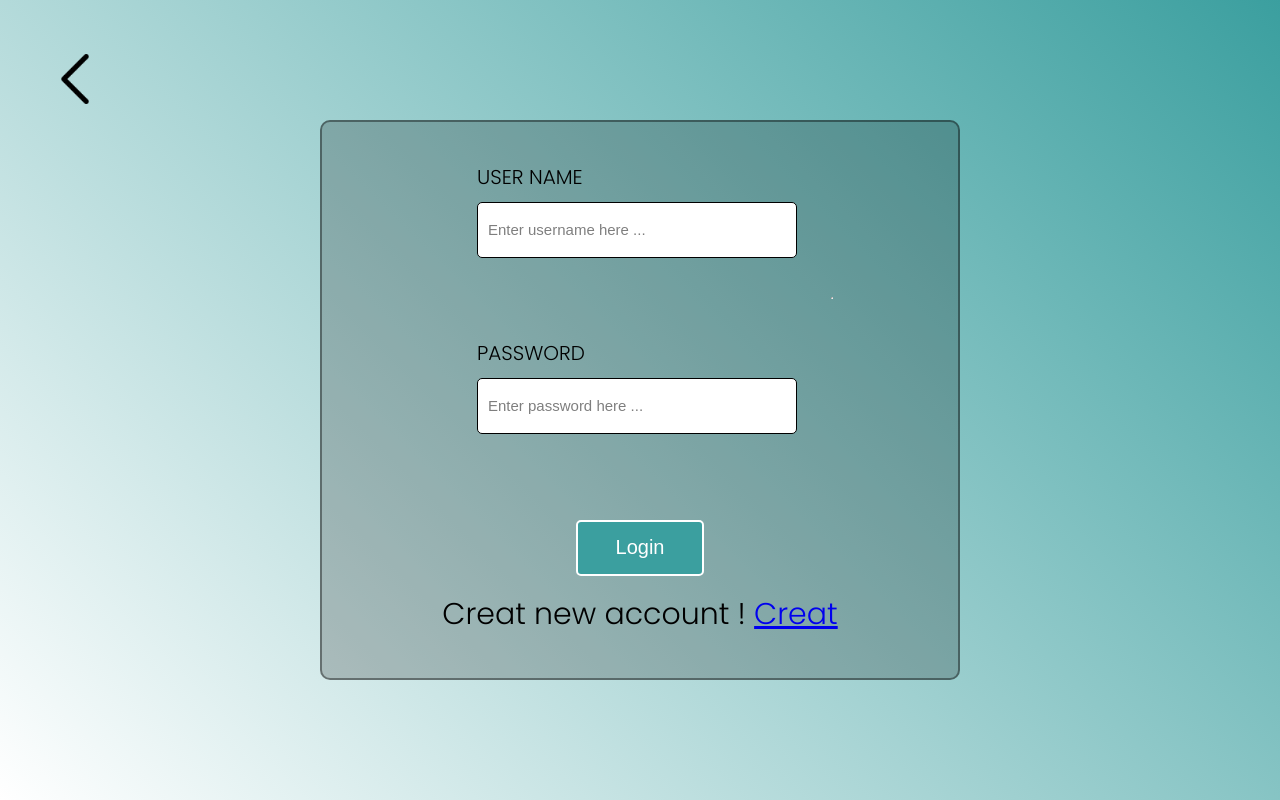
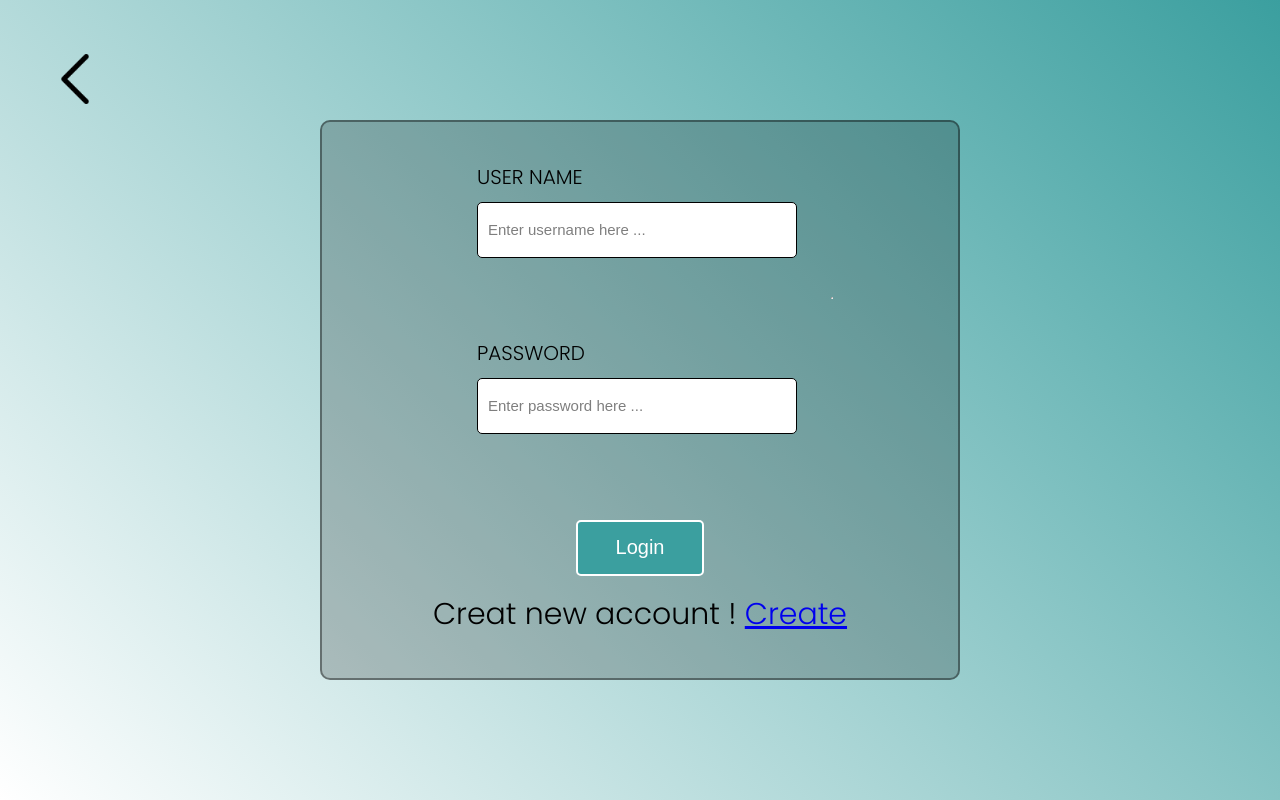
Before and after one commit to CharvitZalavadiya/medisync, a plain HTML site: page login.html in a window 1280 px wide. Drawn offline with Linux system fonts and the light colour scheme.

Commit message:
Update login.html

```diff
--- a/login.html
+++ b/login.html
@@ -30,7 +30,7 @@
                 <div class="btn">
                     <a class="login-btn" href="homepage.html"><input type="submit" value="Login"></input></a>
                 </div>
-                <pre style="font-family: 'Poppins', sans-serif;">Creat new account ! <a href="signup.html">Creat</a></pre>
+                <pre style="font-family: 'Poppins', sans-serif;">Creat new account ! <a href="signup.html">Create</a></pre>
             </div>
         </div>
     </div>
```
